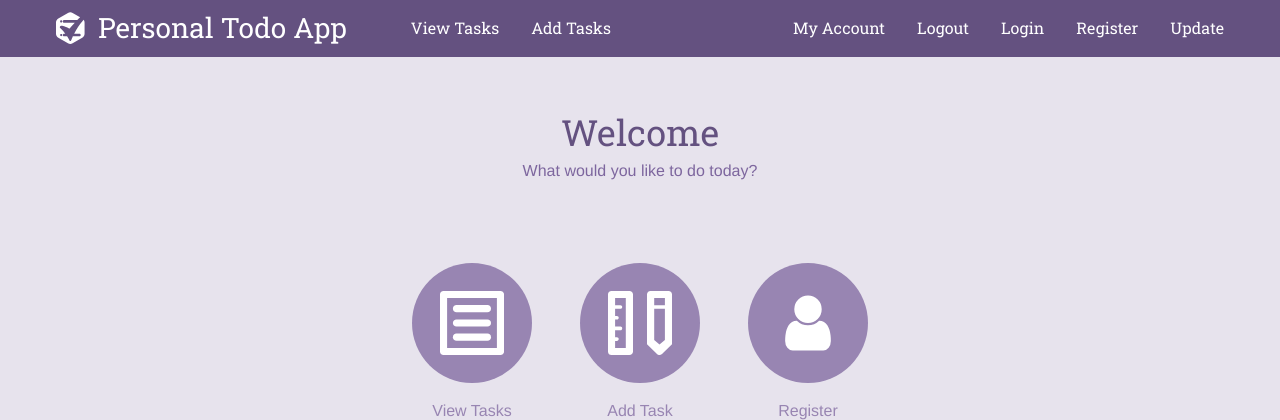
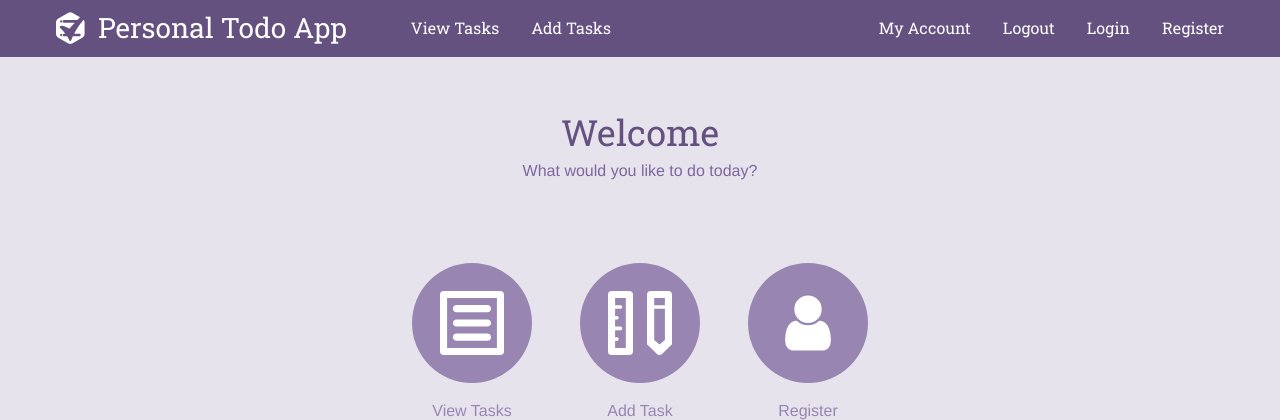
Before and after one commit to callmedw/php_user_auth, a PHP site: page /index.php in a window 1280 px wide. Shown: the top 420 px of the page. Run offline with PHP 8.4, Linux system fonts and the light colour scheme; data comes from the database, SQL or seed files in the repository.

Commit message:
remove update user navbar link from inc/header.php as unneccesary

```diff
--- a/inc/header.php
+++ b/inc/header.php
@@ -71,9 +71,6 @@
 					<li class="nav-item tasks<?php if ($page == "register") { echo " on"; } ?>">
 						<a class="nav-link" href="/user.php">Register</a>
 					</li>
-					<li class="nav-item tasks<?php if ($page == "update") { echo " on"; } ?>">
-						<a class="nav-link" href="/user.php">Update</a>
-					</li>
 				</ul>
 			</div>
 		</header>
```
